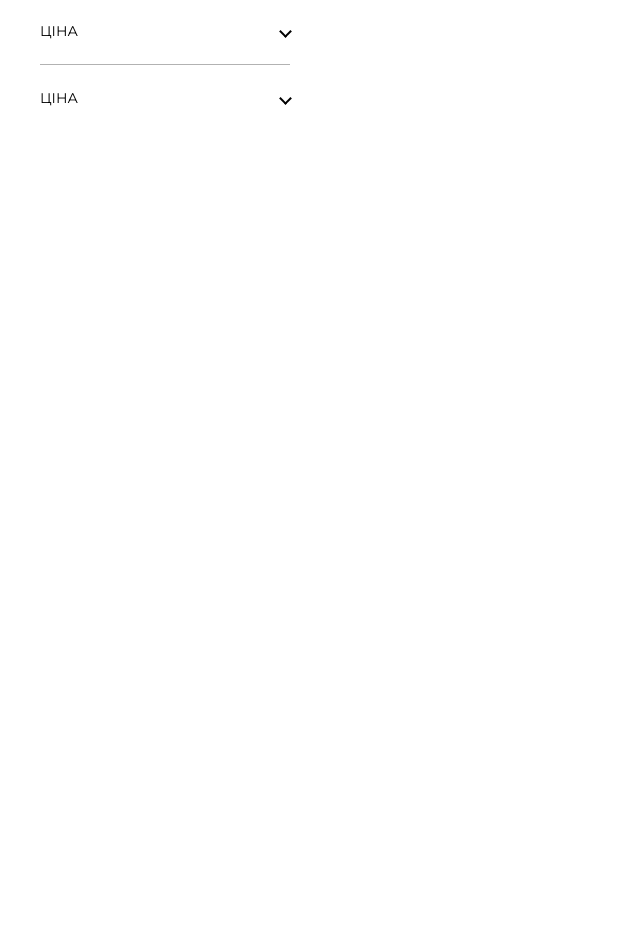
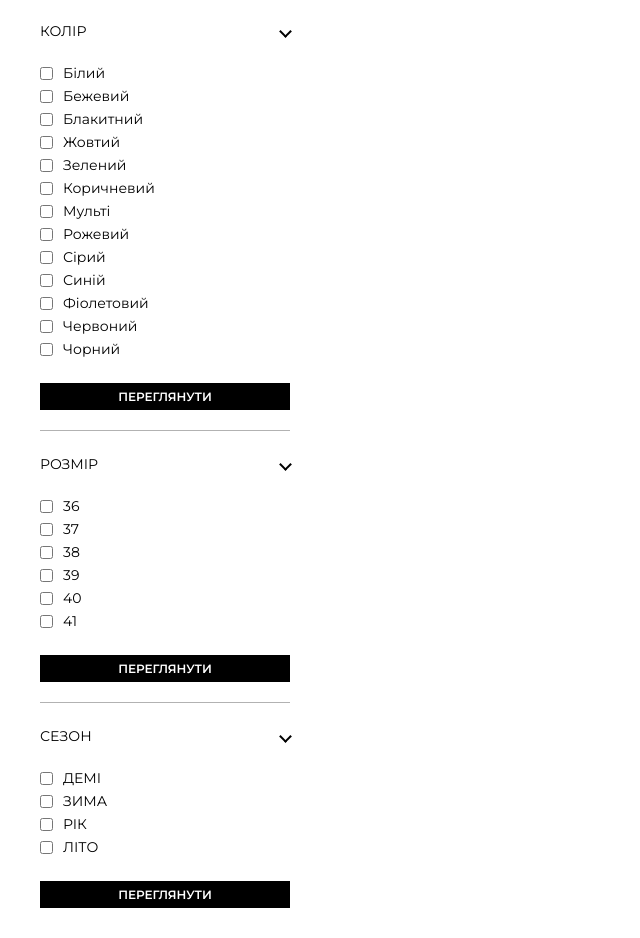
Before and after one commit to alexey-sevastynov/shoes-shop, a React (Create React App) app: page / in a window 1280 px wide. Shown: the part 320-1258 px from the top of the page, without its empty margins (0-640 px from the left). Before the commit the page ends 800 px from the top, so only its background shows below. Built offline with nearby package versions, Linux system fonts and the light colour scheme.

Commit message:
add side filter

```diff
--- /dev/null
+++ b/src/components/side-filter/Checkbox.tsx
@@ -0,0 +1,33 @@
+import React from "react";
+import styles from "./sideFilter.module.scss";
+import "./priceSlider.css";
+
+interface CheckboxProps {
+  isCheked?: any;
+  label?: string;
+  checkHandler?: any;
+  index: any;
+  key?: string;
+}
+
+const Checkbox: React.FC<CheckboxProps> = ({
+  isCheked,
+  checkHandler,
+  label,
+  index,
+}) => {
+  return (
+    <div className={styles.checkbox}>
+      <div className={styles.flag}></div>
+      <input
+        type="checkbox"
+        id={`checkbox - ${index}`}
+        value={isCheked}
+        onChange={checkHandler}
+      />
+      <label htmlFor="checkbox">{label}</label>
+    </div>
+  );
+};
+
+export default Checkbox;
--- a/src/components/side-filter/SideFilter.tsx
+++ b/src/components/side-filter/SideFilter.tsx
@@ -1,16 +1,80 @@
 import React from "react";
 import styles from "./sideFilter.module.scss";
 import PriceSlider from "./PriceSlider";
+import Checkbox from "./Checkbox";
+
+type LabelType = {
+  name: string;
+  checked: boolean;
+};
+
+const allColors = [
+  { name: "Білий", checked: false },
+  { name: "Бежевий", checked: false },
+  { name: "Блакитний", checked: false },
+  { name: "Жовтий", checked: false },
+  { name: "Зелений", checked: false },
+  { name: "Коричневий", checked: false },
+  { name: "Мульті", checked: false },
+  { name: "Рожевий", checked: false },
+  { name: "Сірий", checked: false },
+  { name: "Синій", checked: false },
+  { name: "Фіолетовий", checked: false },
+  { name: "Червоний", checked: false },
+  { name: "Чорний", checked: false },
+];
+
+const allSize = [
+  { name: "36", checked: false },
+  { name: "37", checked: false },
+  { name: "38", checked: false },
+  { name: "39", checked: false },
+  { name: "40", checked: false },
+  { name: "41", checked: false },
+];
+
+const allSeason = [
+  { name: "ДЕМІ", checked: false },
+  { name: "ЗИМА", checked: false },
+  { name: "РІК", checked: false },
+  { name: "ЛІТО", checked: false },
+];
 
 interface SideFilterProps {}
 
 const SideFilter: React.FC<SideFilterProps> = () => {
-  const [input, setInput] = React.useState("");
+  const [colors, setColors] = React.useState(allColors);
+  const [sizes, setSizes] = React.useState(allSize);
+  const [seasons, setSeasons] = React.useState(allSeason);
 
-  const onChange: React.ChangeEventHandler<HTMLInputElement> = (e) => {
-    const enterNumber = e.currentTarget.value;
-    setInput(enterNumber);
+  const onHandChangColor = (index: number) => {
+    setColors(
+      colors.map((color, currentIndex) => {
+        return currentIndex === index
+          ? { ...color, checked: !color.checked }
+          : color;
+      })
+    );
   };
+  const onHandChangSize = (index: number) => {
+    setSizes(
+      sizes.map((size, currentIndex) => {
+        return currentIndex === index
+          ? { ...size, checked: !size.checked }
+          : size;
+      })
+    );
+  };
+  const onHandChangSeason = (index: number) => {
+    setSeasons(
+      seasons.map((season, currentIndex) => {
+        return currentIndex === index
+          ? { ...season, checked: !season.checked }
+          : season;
+      })
+    );
+  };
+
   return (
     <div className={styles.root}>
       <div className={styles.filterGroup}>
@@ -22,13 +86,55 @@ const SideFilter: React.FC<SideFilterProps> = () => {
         <button className={styles.btn}>Переглянути</button>
       </div>
       <div className={styles.filterGroup}>
-        <p>ЦІНА</p>
+        <p>КОЛІР</p>
         <span></span>
       </div>
+      <form>
+        {colors.map((color, id) => (
+          <Checkbox
+            key={color.name}
+            isCheked={color.checked}
+            checkHandler={() => onHandChangColor(id)}
+            label={color.name}
+            index={id}
+          />
+        ))}
+        <button className={styles.btn}>Переглянути</button>
+      </form>
       <div className={styles.filterGroup}>
-        <p>ЦІНА</p>
+        <p>РОЗМІР</p>
         <span></span>
       </div>
+      <form>
+        {sizes.map((size, id) => (
+          <Checkbox
+            key={size.name}
+            isCheked={size.checked}
+            checkHandler={() => onHandChangSize(id)}
+            label={size.name}
+            index={id}
+          />
+        ))}
+
+        <button className={styles.btn}>Переглянути</button>
+      </form>
+      <div className={styles.filterGroup}>
+        <p>СЕЗОН</p>
+        <span></span>
+      </div>
+      <form>
+        {seasons.map((season, id) => (
+          <Checkbox
+            key={season.name}
+            isCheked={season.checked}
+            checkHandler={() => onHandChangSeason(id)}
+            label={season.name}
+            index={id}
+          />
+        ))}
+
+        <button className={styles.btn}>Переглянути</button>
+      </form>
     </div>
   );
 };
--- a/src/components/side-filter/priceSlider.css
+++ b/src/components/side-filter/priceSlider.css
@@ -97,3 +97,12 @@ input[type="range"]::-webkit-slider-thumb {
     -webkit-appearance: none;
     background-color: rgb(0, 0, 0);
 }
+
+
+
+
+/* _____checkbox */
+input[type="checkbox"] {
+    background: #990000;
+
+}
--- a/src/components/side-filter/sideFilter.module.scss
+++ b/src/components/side-filter/sideFilter.module.scss
@@ -33,4 +33,19 @@
       box-shadow: 0px 0px 1px black;
     }
   }
+
+  .checkbox {
+    margin-bottom: 5px;
+    font-size: 14px;
+    display: flex;
+    align-items: center;
+
+    input {
+      margin-right: 10px;
+    }
+  }
+
+  .sizesForm {
+    display: flex;
+  }
 }
```
